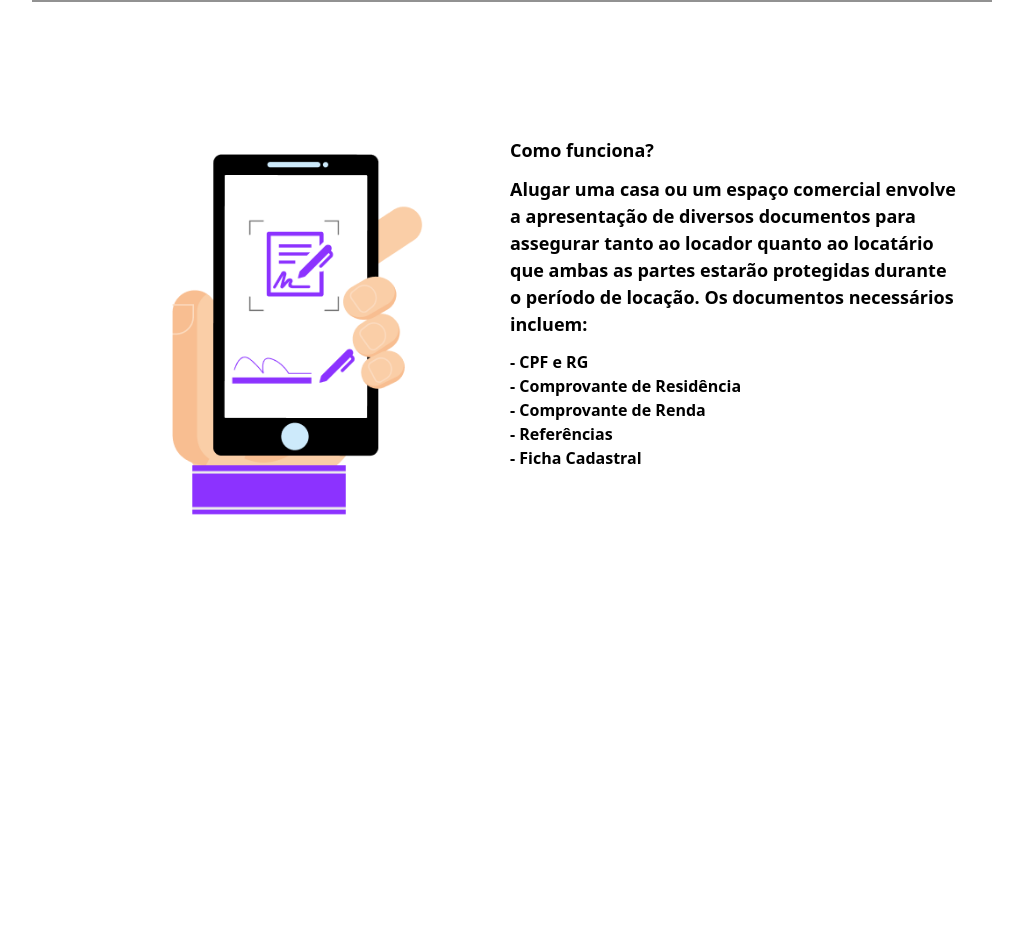
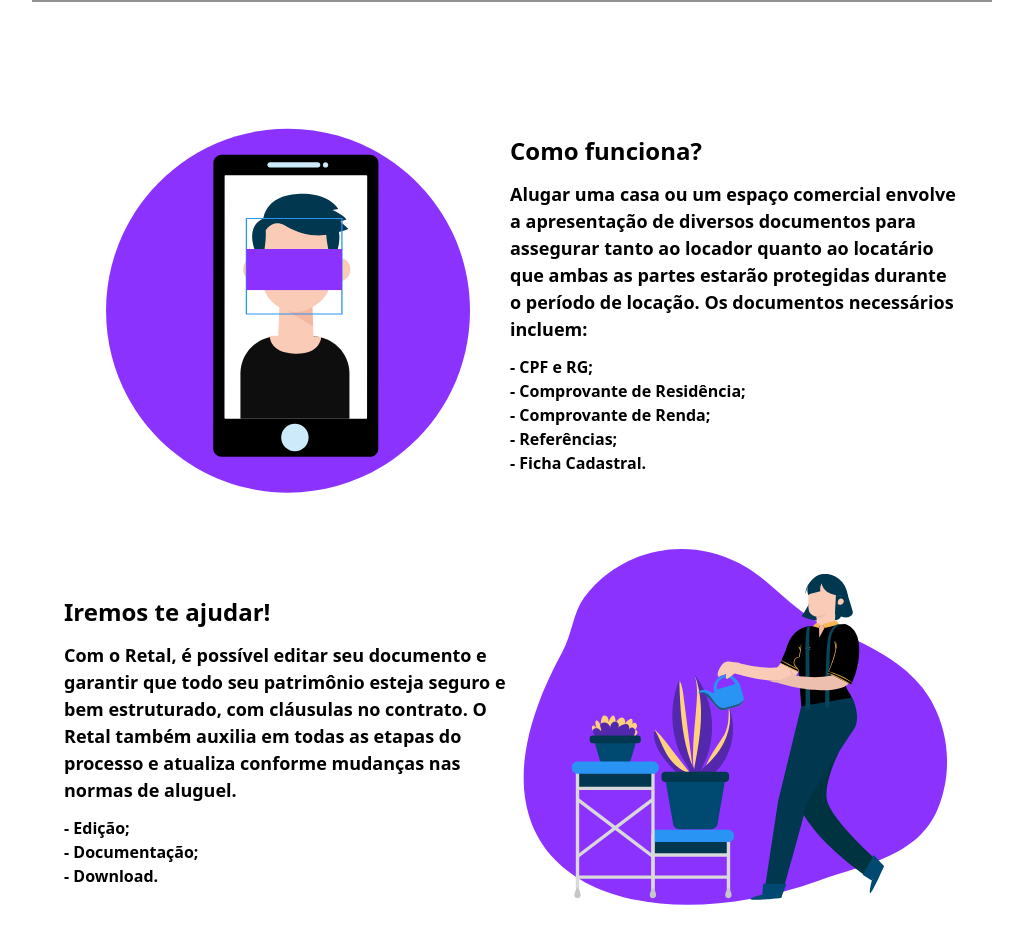
Before and after one commit to Helton-Carlos/rental-app, a Nuxt app in the folder front-end/: page / in a window 1280 px wide. Shown: the part 820-1764 px from the top of the page, without its empty margins (128-1151 px from the left). Before the commit the page ends 1417 px from the top, so only its background shows below. Built offline with nearby package versions, Linux system fonts and the light colour scheme.

Commit message:
feat: add imagem in sections

```diff
--- a/front-end/components/information.vue
+++ b/front-end/components/information.vue
@@ -1,18 +1,22 @@
 <script setup lang="ts">
-import contract from 'public/image/contract.png';
+import faceDoc from 'public/image/face-doc.svg';
+import girlHouse from 'public/image/girl-house.svg';
+
 </script>
 
 <template>
-  <section class="mx-auto flex items-center my-12 px-5 py-5 md:w-3/4">
+  <section class="mx-auto my-5 px-5 py-5 md:w-3/4 md:my-12">
+    <div class="flex items-center">
       <div>
         <img
-        :src="contract"
-        alt="imagem ilustrativa"
+          class="hidden md:block"
+          :src="faceDoc"
+          alt="imagem ilustrativa, tela de celular com homem."
         />
       </div>
 
       <div>
-      <h3 class="text-xl my-1 font-bold">
+        <h3 class="text-2xl my-1 font-bold">
           Como funciona?
         </h3>
 
@@ -24,12 +28,44 @@ import contract from 'public/image/contract.png';
           </p>
 
           <ul class="pt-2">
-          <li>- CPF e RG</li>
-          <li>- Comprovante de Residência</li>
-          <li>- Comprovante de Renda</li>
-          <li>- Referências</li>
-          <li>- Ficha Cadastral</li>
+            <li>- CPF e RG;</li>
+            <li>- Comprovante de Residência;</li>
+            <li>- Comprovante de Renda;</li>
+            <li>- Referências;</li>
+            <li>- Ficha Cadastral.</li>
           </ul>
+        </div>
+      </div>
+    </div>
+
+    <div class="flex items-center">
+      <div>
+        <h3 class="text-2xl my-1 font-bold">
+          Iremos te ajudar!
+        </h3>
+
+        <div class="block mt-2 font-semibold md:w-[450px]">
+          <p class="text-xl">
+            Com o Retal, é possível editar seu documento e garantir que todo seu
+            patrimônio esteja seguro e bem estruturado, com cláusulas no contrato.
+            O Retal também auxilia em todas as etapas do processo e atualiza
+            conforme mudanças nas normas de aluguel.
+          </p>
+
+          <ul class="pt-2">
+            <li>- Edição;</li>
+            <li>- Documentação;</li>
+            <li>- Download.</li>
+          </ul>
+        </div>
+      </div>
+
+      <div>
+        <img
+          class="hidden md:block"
+          :src="girlHouse"
+          alt="imagem ilustrativa, mulher em casa com plantas."
+        />
       </div>
     </div>
   </section>
--- a/front-end/components/section-card.vue
+++ b/front-end/components/section-card.vue
@@ -11,7 +11,7 @@ const { info } = defineProps<{
 </script>
 
 <template>
-  <section class="bg-gray mx-auto my-12 px-5 py-5 md:w-3/4">
+  <section class="bg-gray mx-auto my-5 px-5 py-5 md:w-3/4 md:my-12">
     <h3 class="text-white text-xl my-1 font-bold">
       O que fazemos?
     </h3>
```
Also changed, not shown: front-end/public/image/face-doc.svg (added), front-end/public/image/girl-house.svg (added). Lines whose indentation alone changed are shown as unchanged.
